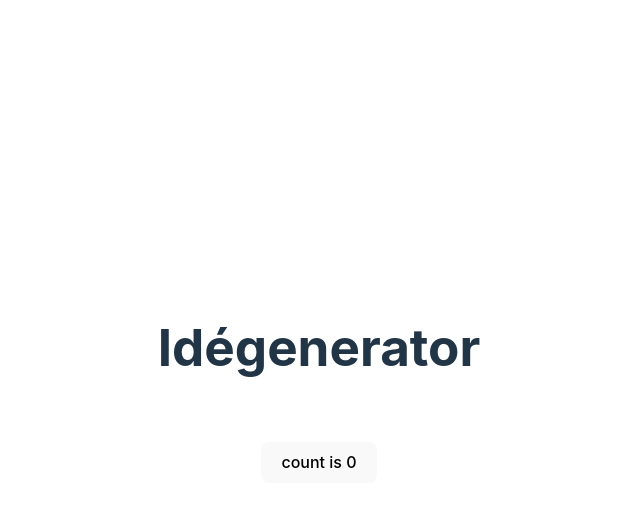
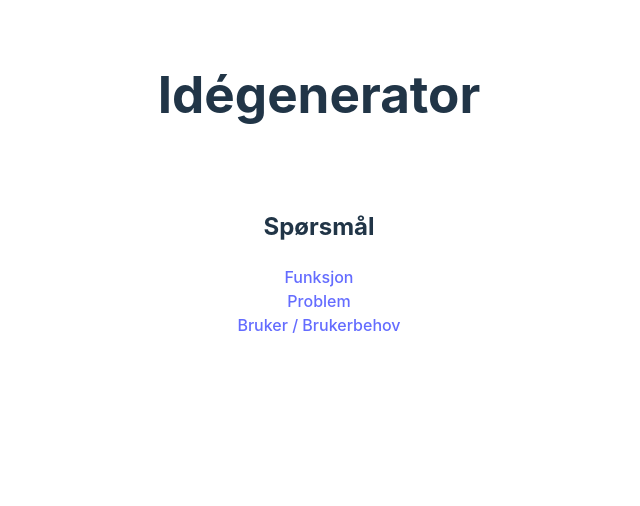
Before and after one commit to thomax/idea-generator, a Svelte app: page / in a window 1280 px wide. Shown: the top 506 px of the page, without its empty margins (321-961 px from the left). Built offline with nearby package versions, Linux system fonts and the light colour scheme.

Commit message:
Implement random item

```diff
--- a/src/App.svelte
+++ b/src/App.svelte
@@ -1,13 +1,30 @@
 <script>
-  import Counter from './lib/Counter.svelte'
+  import { contentMeta, randomItemFrom } from './stores/contentStore.js'
+  let localContentMeta
+  let idea = ''
+
+  contentMeta.subscribe((updatedContentMeta) => {
+    localContentMeta = updatedContentMeta
+  })
+
+  function handleGenerateIdea(category, label) {
+    idea = randomItemFrom(category, label)
+  }
 </script>
 
 <main>
   <h1>Idégenerator</h1>
 
-  <div class="card">
-    <Counter />
-  </div>
+  {#each localContentMeta || [] as category}
+    <div class="card">
+      <h2>{category.name}</h2>
+      {#each category.labels || [] as label}
+        <a on:click={handleGenerateIdea(category.name, label)}>{label}</a>
+        <br />
+      {/each}
+      <div>{idea}</div>
+    </div>
+  {/each}
 </main>
 
 <style>
--- a/src/app.css
+++ b/src/app.css
@@ -25,7 +25,7 @@ a:hover {
 body {
   margin: 0;
   display: flex;
-  place-items: center;
+  place-items: top;
   min-width: 320px;
   min-height: 100vh;
 }
--- /dev/null
+++ b/src/lib/defaultContent.js
@@ -0,0 +1,42 @@
+export const defaultContent = [
+  {
+    name: 'Spørsmål',
+    alternatives: [
+      {
+        label: 'Funksjon',
+        questions: [
+          'Hva gjøre oppfinnelsen?',
+          'Kan man legge til flere funksjoner til oppfinnelsen?',
+          'Kan oppfinnelsen brukes på en enklere eller mer komplisert måte?',
+          'Kan oppfinnelsen bli tryggere å bruke?',
+          'Er det noe som finnes i dag som oppfinnelsen kan kombineres med?',
+          'Hva skjer hvis du gjør oppfinelsen større?',
+          'Hva skjer hvis du gjør oppfinelsen mindre?',
+          'Hvor får oppfinnelsen energi fra?',
+          'Hva slags materialer er oppfinnelsen laget av?',
+          'Hvordan virker den?',
+          'Finnes det andre måter å løse problemet på?']
+      },
+      {
+        label: 'Problem',
+        questions: [
+          'På hvilke andre måter kunne den fungert?',
+          'Hvem har problemet oppfinnelsen løser?',
+          'Hva kan gå galt? Se for deg et problem som kan oppstå når oppfinnelsen er i bruk, hvordan løser dere problemet?',
+          'Hvilket problem løser den?',
+          'Genererer denne oppfinnelsen flere problemer?'
+        ]
+      },
+      {
+        label: 'Bruker / Brukerbehov',
+        questions: [
+          'Hvordan løser denne oppfinnelsen et problem?',
+          'Forklar et scenario hvor oppfinnelsen er i bruk.',
+          'Problematiser oppfinnelsen: Hva hvis «sånn og sånn», hva må da skje med oppfinnelsen?',
+          'Hvem skal bruke oppfinnelsen?',
+          'Kan oppfinnelsen brukes av flere samtidig?'
+        ]
+      }
+    ]
+  }
+]
--- /dev/null
+++ b/src/stores/contentStore.js
@@ -0,0 +1,33 @@
+// @ts-nocheck
+import { get, writable } from 'svelte/store'
+import { defaultContent } from '../lib/defaultContent.js'
+
+// On first load, get stored gameState from local storage
+const localStorageContent = localStorage.content ? JSON.parse(localStorage.content) : defaultContent
+
+export const content = writable(localStorageContent)
+export let contentMeta = writable([])
+updateMeta(get(content))
+
+function updateMeta(content) {
+  const categories = content.map((category) => {
+    const labels = category.alternatives.map((alternative) => alternative.label)
+    return {
+      name: category.name,
+      labels
+    }
+  })
+  contentMeta.set(categories)
+}
+
+export function randomItemFrom(categoryName, label) {
+  const category = get(content).find((aCategory) => aCategory.name === categoryName)
+  const alternative = category.alternatives.find((alternative) => alternative.label === label)
+  const randomQuestion = alternative.questions[Math.floor(Math.random() * alternative.questions.length)]
+  return randomQuestion
+}
+
+content.subscribe((updatedContent) => {
+  localStorage.content = JSON.stringify(updatedContent)
+  updateMeta(updatedContent)
+})
```
Also changed, not shown: src/stores/dataStore.js (deleted, +0 -12 lines).
